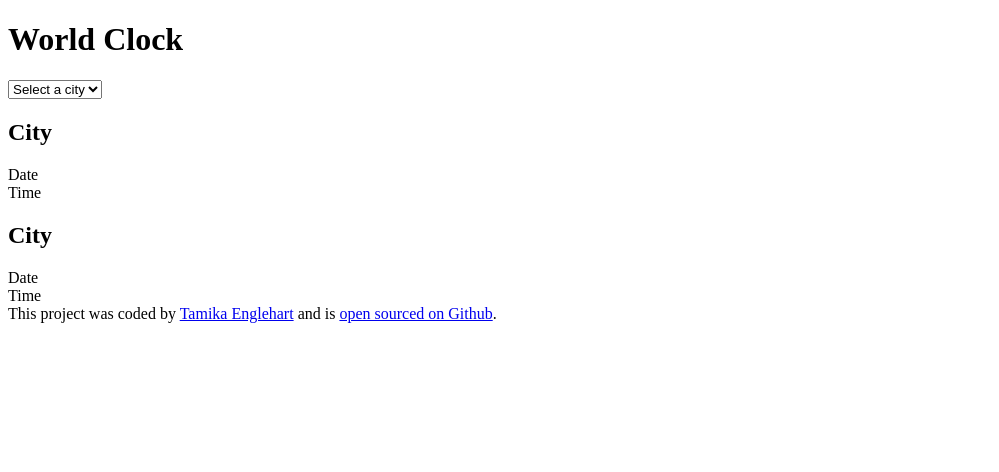
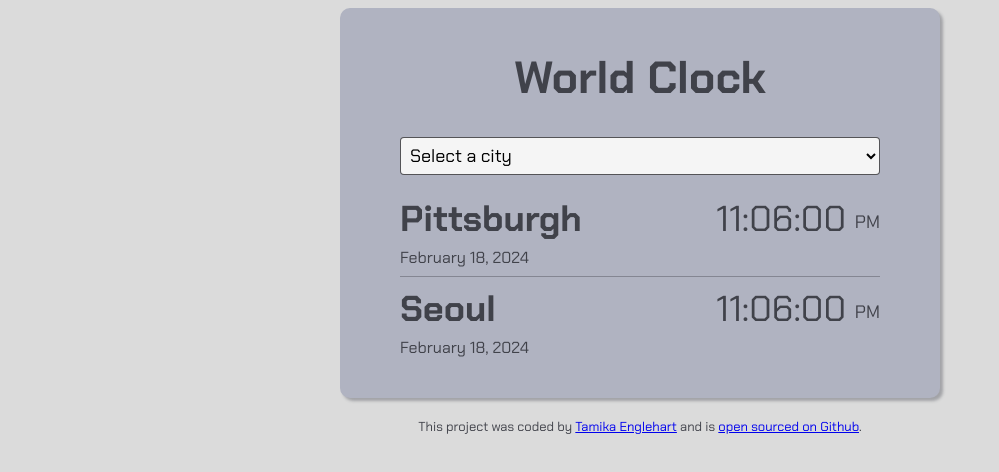
Before and after one commit to tamika16/world-clock, a plain HTML site: page index.html in a window 1280 px wide. Shown: the whole page, without its empty margins (0-999 px from the left). Drawn offline with Linux system fonts and the light colour scheme.

Commit message:
styled the project with CSS

```diff
--- a/index.html
+++ b/index.html
@@ -5,6 +5,10 @@
     <meta name="viewport" content="width=device-width, initial-scale=1.0">
 
     <link rel="stylesheet" href="src/style.css" />
+    <link rel="preconnect" href="https://fonts.googleapis.com">
+    <link rel="preconnect" href="https://fonts.gstatic.com" crossorigin>
+    <link href="https://fonts.googleapis.com/css2?family=Chakra+Petch:ital,wght@0,300;0,400;0,500;0,600;0,700;1,300;1,400;1,500;1,600;1,700&display=swap" rel="stylesheet">
+
     <title>World Clock</title>
 </head>
 <body>
@@ -19,16 +23,20 @@
     </select>
 
     <div class="city">
-        <h2>City</h2>
-        <div class="date">Date</div>
-        <div class="time">Time</div>
+        <div>
+        <h2>Pittsburgh</h2>
+        <div class="date">February 18, 2024</div>
+        </div>
+        <div class="time">11:06:00 <small>PM</small></div>
     </div>
+    <hr />
     <div class="city">
-        <h2>City</h2>
-        <div class="date">Date</div>
-        <div class="time">Time</div>
+        <div>
+        <h2>Seoul</h2>
+        <div class="date">February 18, 2024</div>
+        </div>
+        <div class="time">11:06:00 <small>PM</small></div>
     </div>
-
     </div>
     <footer>This project was coded by
         <a href="https://github.com/tamika16" target="_blank">Tamika Englehart</a> and is
--- a/src/style.css
+++ b/src/style.css
@@ -0,0 +1,65 @@
+body {
+    background-color: #dbdbdb;
+    color: #40424a;
+    font-family: "Chakra Petch", sans-serif;
+}
+
+h1 {
+    text-align: center;
+    font-size: 45px;
+}
+
+h2 {
+    margin: 0 0 5px;
+    font-size: 36px;
+}
+
+select {
+    display: block;
+    margin: 20px auto;
+    width: 80%;
+    padding: 5px;
+    font-family: "Chakra Petch", sans-serif;
+    font-size: 18px;
+    border-radius: 4px;
+    border: 1px solid #212226c1;
+    background-color: #f5f5f5;
+}
+
+hr {
+    width: 80%;
+    border: none;
+    border-top: 1px solid #40424a65;
+}
+
+.container {
+    max-width: 600px;
+    margin: 0 auto;
+    background-color: #b0b3c1;
+    border-radius: 10px;
+    box-shadow: 3px 3px 3px #686a727e;
+    padding: 10px 0 40px 0;
+}
+
+.city {
+    display: flex;
+    justify-content: space-between;
+    margin-left: 60px;
+}
+
+.time {
+    font-size: 36px;
+    margin-right: 60px;
+}
+
+.time small {
+    font-size: 18px;
+    line-height: 36px;
+    vertical-align: middle;
+}
+
+footer {
+    margin: 20px;
+    font-size: 13px;
+    text-align: center;
+}
```
